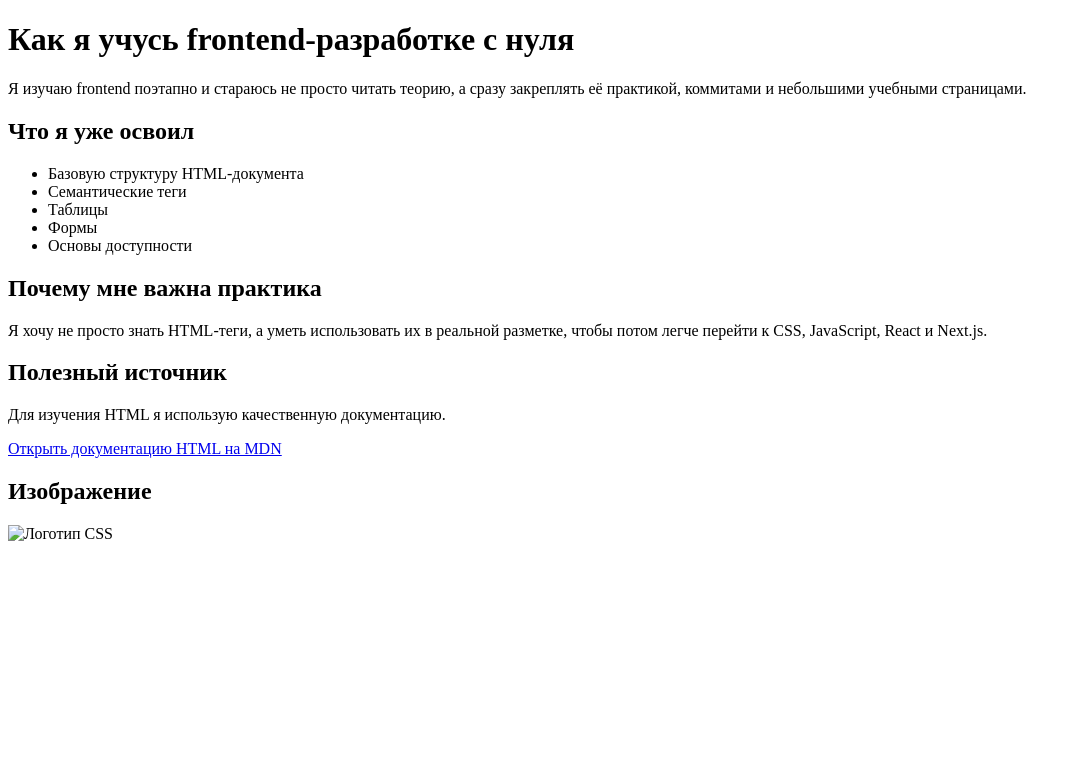
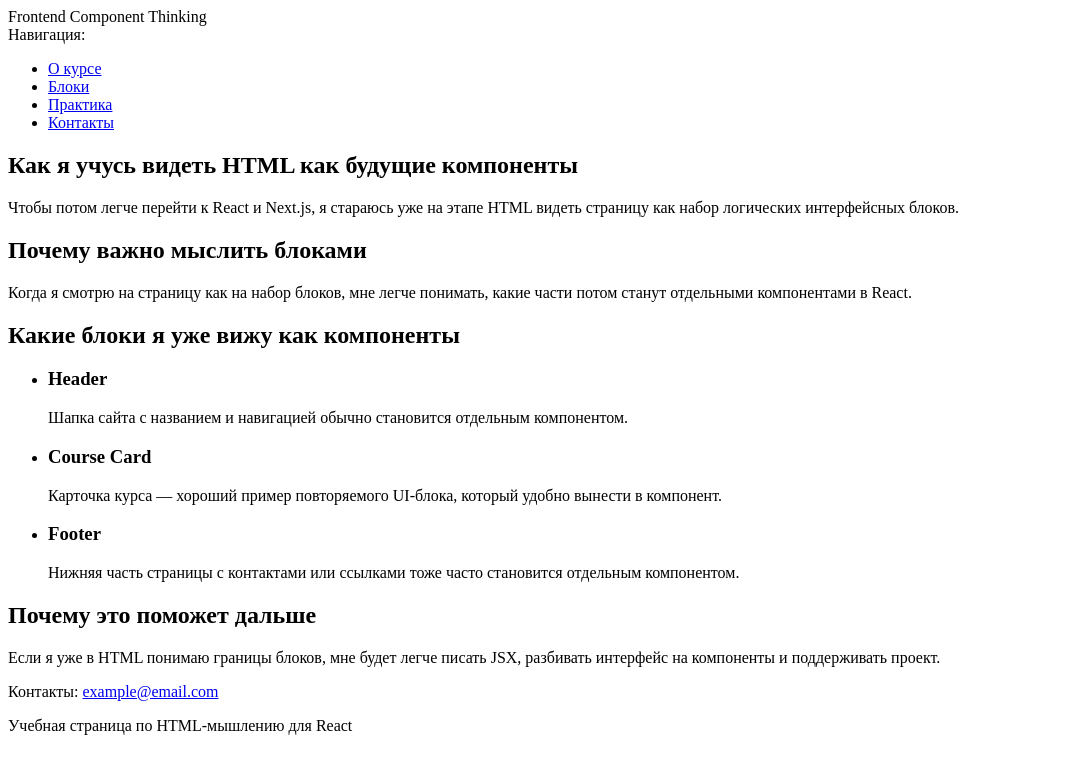
Before and after one commit to SvgNik/html-roadmap-start, a website: page index.html in a window 1280 px wide. Shown: the whole page, without its empty margins (0-1081 px from the left). Drawn offline with Linux system fonts and the light colour scheme.

Commit message:
finish block 13: html for react mindset

```diff
--- a/index.html
+++ b/index.html
@@ -3,52 +3,83 @@
   <head>
     <meta charset="UTF-8" />
     <meta name="viewport" content="width=device-width, initial-scale=1.0" />
-    <meta
-      name="description"
-      content="Учебная HTML-страница о пути во frontend-разработку, базовой семантике и практике"
-    />
-    <title>Путь во frontend с нуля</title>
+    <title>HTML для React мышления</title>
   </head>
   <body>
     <header>
-      <h1>Как я учусь frontend-разработке с нуля</h1>
-      <p>
-        Я изучаю frontend поэтапно и стараюсь не просто читать теорию, а сразу
-        закреплять её практикой, коммитами и небольшими учебными страницами.
-      </p>
+      <div>Frontend Component Thinking</div>
+      <nav>
+        Навигация:
+        <ul>
+          <li><a href="#about-course">О курсе</a></li>
+          <li><a href="#blocks">Блоки</a></li>
+          <li><a href="#practice">Практика</a></li>
+          <li><a href="#contact">Контакты</a></li>
+        </ul>
+      </nav>
     </header>
 
     <main>
-      <section>
-        <h2>Что я уже освоил</h2>
-        <ul>
-          <li>Базовую структуру HTML-документа</li>
-          <li>Семантические теги</li>
-          <li>Таблицы</li>
-          <li>Формы</li>
-          <li>Основы доступности</li>
-        </ul>
+      <section id="about-course">
+        <h1>Как я учусь видеть HTML как будущие компоненты</h1>
+        <p>
+          Чтобы потом легче перейти к React и Next.js, я стараюсь уже на этапе
+          HTML видеть страницу как набор логических интерфейсных блоков.
+        </p>
       </section>
-
-      <section>
-        <h2>Почему мне важна практика</h2>
+      <section id="blocks">
+        <h2>Почему важно мыслить блоками</h2>
         <p>
-          Я хочу не просто знать HTML-теги, а уметь использовать их в реальной
-          разметке, чтобы потом легче перейти к CSS, JavaScript, React и
-          Next.js.
+          Когда я смотрю на страницу как на набор блоков, мне легче понимать,
+          какие части потом станут отдельными компонентами в React.
         </p>
       </section>
 
       <section>
-        <h2>Полезный источник</h2>
-        <p>Для изучения HTML я использую качественную документацию.</p>
-        <a href="https://developer.mozilla.org/ru/docs/Web/HTML">Открыть документацию HTML на MDN</a>
+        <h2>Какие блоки я уже вижу как компоненты</h2>
+        <ul>
+          <li>
+            <article>
+              <h3>Header</h3>
+              <p>
+                Шапка сайта с названием и навигацией обычно становится отдельным
+                компонентом.
+              </p>
+            </article>
+          </li>
+          <li>
+            <article>
+              <h3>Course Card</h3>
+              <p>
+                Карточка курса — хороший пример повторяемого UI-блока, который
+                удобно вынести в компонент.
+              </p>
+            </article>
+          </li>
+          <li>
+            <article>
+              <h3>Footer</h3>
+              <p>
+                Нижняя часть страницы с контактами или ссылками тоже часто
+                становится отдельным компонентом.
+              </p>
+            </article>
+          </li>
+        </ul>
       </section>
 
-      <section>
-        <h2>Изображение</h2>
-        <img src="./images/css-logo.png" alt="Логотип CSS">
+      <section id="practice">
+        <h2>Почему это поможет дальше</h2>
+        <p>
+          Если я уже в HTML понимаю границы блоков, мне будет легче писать JSX,
+          разбивать интерфейс на компоненты и поддерживать проект.
+        </p>
       </section>
     </main>
+
+    <footer id="contact">
+      <p>Контакты: <a href="mailto:example@email.com">example@email.com</a></p>
+      <p>Учебная страница по HTML-мышлению для React</p>
+    </footer>
   </body>
 </html>
```
